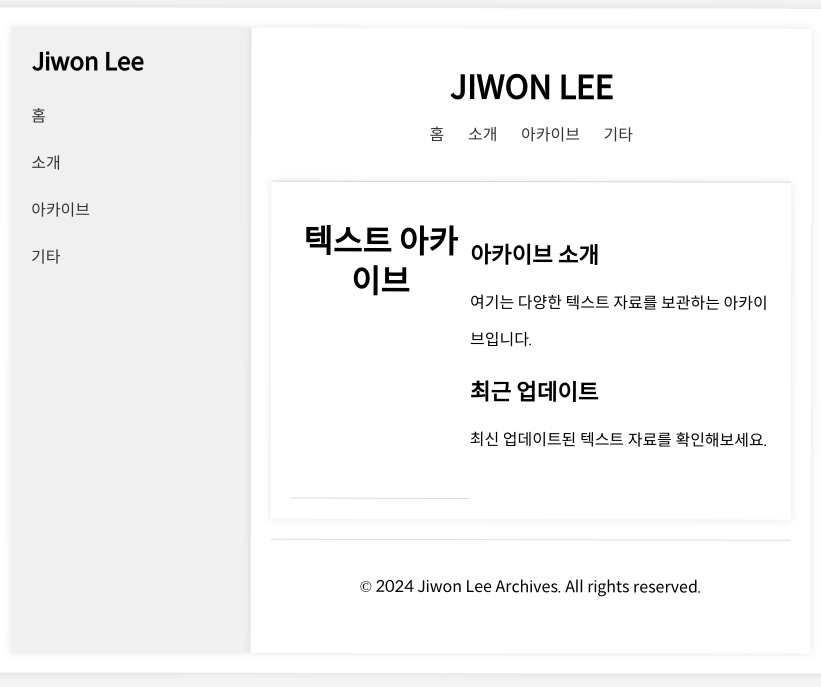
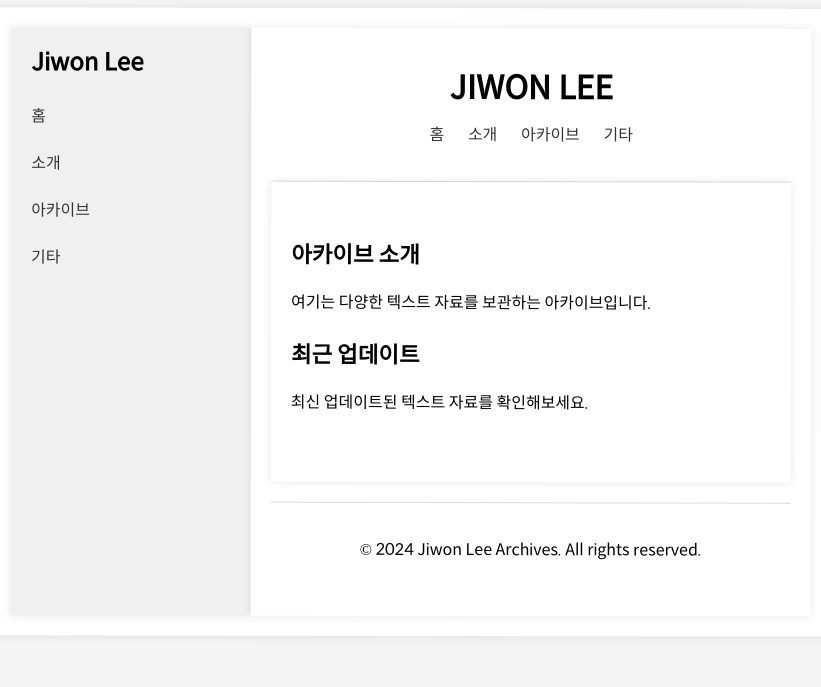
Before and after one commit to LfayeJ/archives, a Jekyll site: the page built from index.html, in a window 1280 px wide. Shown: the top 687 px of the page, without its empty margins (229-1050 px from the left). Built offline with Jekyll 4.4.1, drawn with Linux system fonts in a browser that asks for light colours.

Commit message:
Update index.html

```diff
--- a/index.html
+++ b/index.html
@@ -3,9 +3,6 @@ layout: default
 ---
 
 <div class="container">
-    <header>
-        <h1>텍스트 아카이브</h1>
-    </header>
     <div class="content">
         <h2>아카이브 소개</h2>
         <p>여기는 다양한 텍스트 자료를 보관하는 아카이브입니다.</p>
```
